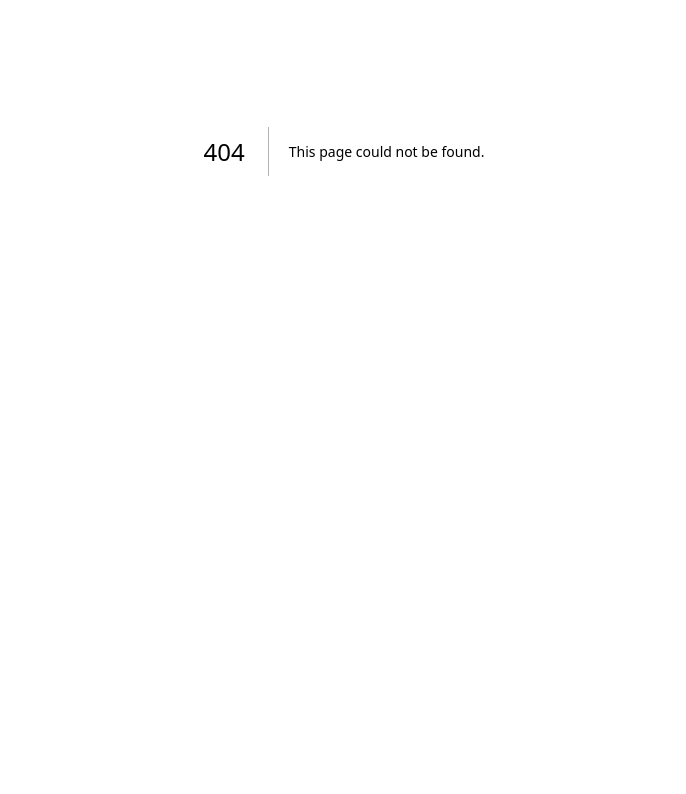
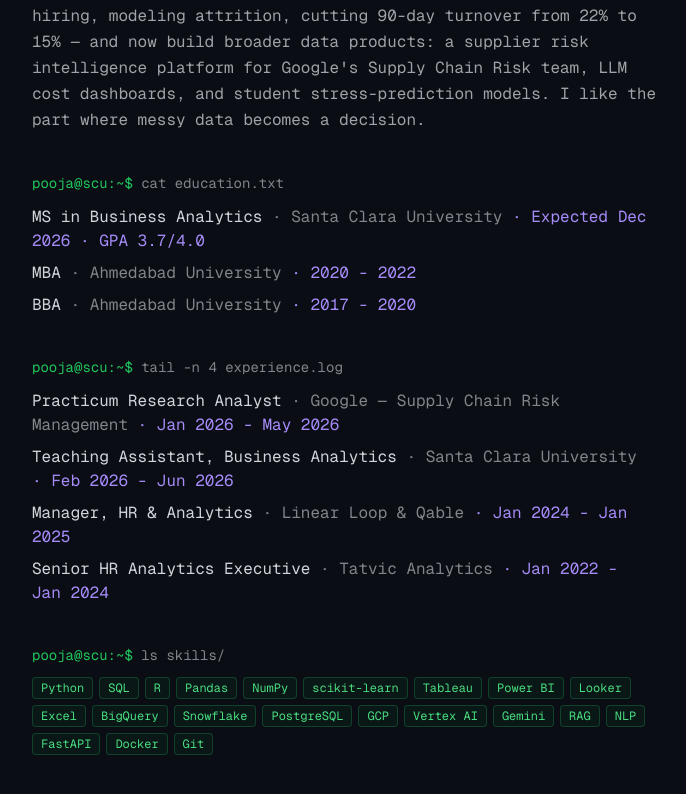
Before and after one commit to pshah13-collab/Pooja_Shah_Portfolio, a Next.js app: page /about-me in a window 1280 px wide. Before the commit this address had no page. Shown: the part 294-1088 px from the top of the page, without its empty margins (296-982 px from the left). Before the commit the page ends 845 px from the top, so only its background shows below. Built offline with nearby package versions, Linux system fonts and the light colour scheme.

Commit message:
Prompt 3: about me page and real info

```diff
--- /dev/null
+++ b/app/about-me/page.tsx
@@ -0,0 +1,138 @@
+import type { Metadata } from "next";
+
+export const metadata: Metadata = {
+  title: "About Me",
+};
+
+const BIO =
+  "MSBA candidate at Santa Clara University (Dec 2026) with 3+ years of analytics experience. I started in HR analytics — forecasting hiring, modeling attrition, cutting 90-day turnover from 22% to 15% — and now build broader data products: a supplier risk intelligence platform for Google's Supply Chain Risk team, LLM cost dashboards, and student stress-prediction models. I like the part where messy data becomes a decision.";
+
+const EDUCATION = [
+  {
+    name: "MS in Business Analytics",
+    school: "Santa Clara University",
+    meta: "Expected Dec 2026 · GPA 3.7/4.0",
+  },
+  {
+    name: "MBA",
+    school: "Ahmedabad University",
+    meta: "2020 - 2022",
+  },
+  {
+    name: "BBA",
+    school: "Ahmedabad University",
+    meta: "2017 - 2020",
+  },
+];
+
+const EXPERIENCE = [
+  {
+    role: "Practicum Research Analyst",
+    org: "Google — Supply Chain Risk Management",
+    meta: "Jan 2026 - May 2026",
+  },
+  {
+    role: "Teaching Assistant, Business Analytics",
+    org: "Santa Clara University",
+    meta: "Feb 2026 - Jun 2026",
+  },
+  {
+    role: "Manager, HR & Analytics",
+    org: "Linear Loop & Qable",
+    meta: "Jan 2024 - Jan 2025",
+  },
+  {
+    role: "Senior HR Analytics Executive",
+    org: "Tatvic Analytics",
+    meta: "Jan 2022 - Jan 2024",
+  },
+];
+
+const SKILLS = [
+  "Python",
+  "SQL",
+  "R",
+  "Pandas",
+  "NumPy",
+  "scikit-learn",
+  "Tableau",
+  "Power BI",
+  "Looker",
+  "Excel",
+  "BigQuery",
+  "Snowflake",
+  "PostgreSQL",
+  "GCP",
+  "Vertex AI",
+  "Gemini",
+  "RAG",
+  "NLP",
+  "FastAPI",
+  "Docker",
+  "Git",
+];
+
+function Cmd({ children }: { children: string }) {
+  return (
+    <p className="mb-3 text-sm">
+      <span className="text-accent">pooja@scu:~$</span>{" "}
+      <span className="text-foreground/60">{children}</span>
+    </p>
+  );
+}
+
+export default function AboutMe() {
+  return (
+    <section className="mx-auto w-full max-w-2xl px-4 py-10 sm:px-6 sm:py-16">
+      <Cmd>whoami</Cmd>
+      <p className="text-xl sm:text-2xl">Pooja Shah — Aspiring Data Analyst</p>
+
+      <div className="mt-10">
+        <Cmd>cat bio.txt</Cmd>
+        <p className="text-sm leading-relaxed text-foreground/75 sm:text-base">
+          {BIO}
+        </p>
+      </div>
+
+      <div className="mt-10">
+        <Cmd>cat education.txt</Cmd>
+        <ul className="space-y-2 text-sm sm:text-base">
+          {EDUCATION.map((e) => (
+            <li key={e.name}>
+              <span className="text-foreground">{e.name}</span>
+              <span className="text-foreground/60"> · {e.school}</span>
+              <span className="text-highlight"> · {e.meta}</span>
+            </li>
+          ))}
+        </ul>
+      </div>
+
+      <div className="mt-10">
+        <Cmd>tail -n 4 experience.log</Cmd>
+        <ul className="space-y-2 text-sm sm:text-base">
+          {EXPERIENCE.map((e) => (
+            <li key={e.role}>
+              <span className="text-foreground">{e.role}</span>
+              <span className="text-foreground/60"> · {e.org}</span>
+              <span className="text-highlight"> · {e.meta}</span>
+            </li>
+          ))}
+        </ul>
+      </div>
+
+      <div className="mt-10">
+        <Cmd>ls skills/</Cmd>
+        <div className="flex flex-wrap gap-1.5">
+          {SKILLS.map((s) => (
+            <span
+              key={s}
+              className="rounded border border-accent/25 bg-accent/5 px-2 py-0.5 text-xs text-accent-bright"
+            >
+              {s}
+            </span>
+          ))}
+        </div>
+      </div>
+    </section>
+  );
+}
--- a/app/globals.css
+++ b/app/globals.css
@@ -29,7 +29,7 @@ body {
     width: 0;
   }
   to {
-    width: 21ch;
+    width: 20ch;
   }
 }
 
@@ -45,7 +45,7 @@ body {
   white-space: nowrap;
   vertical-align: bottom;
   width: 0;
-  animation: typing 1.6s steps(21) 0.3s forwards;
+  animation: typing 1.6s steps(20) 0.3s forwards;
 }
 
 .caret {
@@ -61,7 +61,7 @@ body {
 @media (prefers-reduced-motion: reduce) {
   .typing-text {
     animation: none;
-    width: 21ch;
+    width: 20ch;
   }
   .caret {
     animation: none;
--- a/app/layout.tsx
+++ b/app/layout.tsx
@@ -10,10 +10,10 @@ const geistMono = Geist_Mono({
 
 export const metadata: Metadata = {
   title: {
-    default: "[your name] ~ terminal portfolio",
-    template: "%s ~ [your name]",
+    default: "Pooja Shah ~ Terminal Portfolio",
+    template: "%s ~ Pooja Shah",
   },
-  description: "cs student who likes building web stuff",
+  description: "Aspiring data analyst — turning data into decisions",
 };
 
 export const viewport: Viewport = {
--- a/app/page.tsx
+++ b/app/page.tsx
@@ -1,13 +1,13 @@
 import { MiniTerminal } from "@/components/mini-terminal";
 
-const NAME = "[your name]";
-const TAGLINE = "cs student who likes building web stuff";
+const NAME = "Pooja Shah";
+const TAGLINE = "Aspiring data analyst — turning data into decisions";
 
 export default function Home() {
   return (
     <section className="mx-auto w-full max-w-2xl px-4 py-10 sm:px-6 sm:py-16">
       <h1 className="text-2xl sm:text-4xl">
-        <span className="typing-text">{`> hi, i'm ${NAME}`}</span>
+        <span className="typing-text">{`> Hi, I'm ${NAME}`}</span>
         <span className="caret" aria-hidden />
       </h1>
       <p className="mt-4 text-sm text-foreground/70 sm:text-base">
--- a/components/mini-terminal.tsx
+++ b/components/mini-terminal.tsx
@@ -82,7 +82,7 @@ export function MiniTerminal() {
         <span className="h-2.5 w-2.5 rounded-full bg-yellow-400/70" />
         <span className="h-2.5 w-2.5 rounded-full bg-green-400/70" />
         <span className="ml-2 text-xs text-foreground/50">
-          guest@[your-name]: ~
+          guest@pooja: ~
         </span>
       </div>
       <div
```
